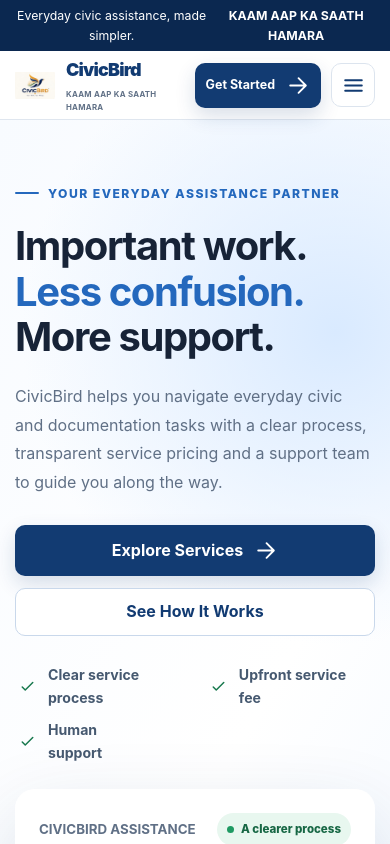
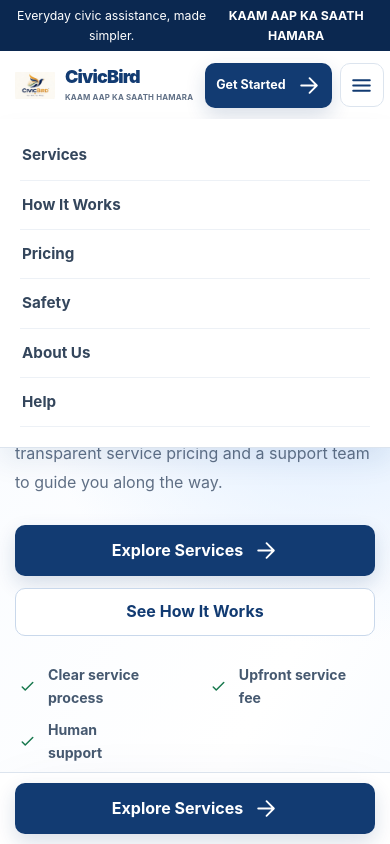
Before and after one commit to civicbird-india/civicbird-website, a plain HTML site: page index.html in a window 390 px wide. Both pictures are taken after a click on the button "Open navigation menu". Shown: the top 844 px of the page. Drawn offline with Linux system fonts and the light colour scheme.

Commit message:
Add files via upload

```diff
--- a/index.html
+++ b/index.html
@@ -80,6 +80,7 @@
     .hero h1 span { color: var(--blue); }
     .hero-copy > p { max-width: 610px; font-size: 1.12rem; line-height: 1.8; margin-bottom: 28px; }
     .hero-actions { display: flex; flex-wrap: wrap; gap: 12px; margin-bottom: 28px; }
+    .hero-actions, .hero-actions .btn { position: relative; z-index: 2; pointer-events: auto; touch-action: manipulation; }
     .hero-proof { display: flex; flex-wrap: wrap; gap: 18px; color: #465970; font-size: .88rem; font-weight: 650; }
     .proof-item { display: inline-flex; align-items: center; gap: 8px; }
     .proof-item .icon { width: 18px; height: 18px; color: var(--green); }
@@ -249,6 +250,8 @@
       .footer-brand { grid-column: 1 / -1; }
       .mobile-sticky { display: flex; position: fixed; bottom: 0; left: 0; right: 0; z-index: 45; padding: 10px 15px calc(10px + env(safe-area-inset-bottom)); background: rgba(255,255,255,.96); backdrop-filter: blur(12px); border-top: 1px solid var(--line); }
       .mobile-sticky .btn { width: 100%; }
+      .mobile-sticky { pointer-events: none; }
+      .mobile-sticky .btn { pointer-events: auto; }
       .site-footer { padding-bottom: 95px; }
     }
     @media (max-width: 430px) {
@@ -267,58 +270,194 @@
       *, *::before, *::after { transition-duration: .01ms !important; animation-duration: .01ms !important; }
     }
 
-/* CivicBird responsive header refinements */
-@media (min-width: 901px) {
-  .nav-wrap { gap: 22px; }
-  .brand { min-width: 0; flex: 0 0 auto; }
-  .brand img { width: 46px; height: 46px; min-width: 46px; }
-  .nav-links { flex: 1 1 auto; justify-content: center; flex-wrap: nowrap; gap: clamp(10px, 1.4vw, 20px); min-width: 0; }
-  .nav-links a { flex: 0 0 auto; white-space: nowrap; font-size: .86rem; }
-  .nav-actions { flex: 0 0 auto; gap: 8px; }
-  .nav-actions .btn { white-space: nowrap; padding: 10px 14px; font-size: .86rem; }
+/* CivicBird: clean, responsive header */
+.site-header {
+  position: sticky;
+  top: 0;
+  z-index: 50;
+  background: rgba(255,255,255,.97);
+  backdrop-filter: blur(14px);
+  border-bottom: 1px solid var(--line);
 }
-@media (max-width: 1100px) and (min-width: 901px) {
-  .nav-wrap { gap: 12px; }
-  .brand-tag { font-size: .53rem; }
-  .nav-links { gap: 10px; }
-  .nav-links a { font-size: .78rem; }
-  .nav-actions .btn { padding: 9px 10px; font-size: .8rem; }
+
+.nav-wrap {
+  min-height: 78px;
+  display: flex;
+  align-items: center;
+  justify-content: space-between;
+  gap: 22px;
 }
+
+.brand {
+  display: inline-flex;
+  align-items: center;
+  gap: 10px;
+  flex: 0 0 auto;
+  min-width: 0;
+}
+
+.brand img {
+  width: 46px;
+  height: 46px;
+  min-width: 46px;
+  object-fit: contain;
+}
+
+.brand-copy {
+  display: flex;
+  flex-direction: column;
+  min-width: 0;
+}
+
+.brand-name {
+  font-size: 1.3rem;
+  font-weight: 900;
+  letter-spacing: -.045em;
+  line-height: 1.1;
+  color: var(--navy);
+}
+
+.brand-tag {
+  display: block;
+  margin-top: 5px;
+  font-size: .59rem;
+  font-weight: 750;
+  letter-spacing: .025em;
+  white-space: nowrap;
+  color: var(--muted);
+}
+
+.nav-links {
+  display: flex;
+  flex: 1 1 auto;
+  align-items: center;
+  justify-content: center;
+  flex-wrap: nowrap;
+  gap: clamp(10px, 1.4vw, 20px);
+  min-width: 0;
+}
+
+.nav-links a {
+  flex: 0 0 auto;
+  white-space: nowrap;
+  font-size: .86rem;
+  font-weight: 700;
+  color: #34465c;
+}
+
+.nav-links a:hover {
+  color: var(--blue);
+}
+
+.nav-actions {
+  display: flex;
+  align-items: center;
+  flex: 0 0 auto;
+  gap: 8px;
+}
+
+.nav-actions .btn {
+  white-space: nowrap;
+  min-height: 44px;
+  padding: 10px 14px;
+  font-size: .86rem;
+}
+
+.menu-toggle {
+  display: none;
+  width: 44px;
+  height: 44px;
+  border: 1px solid var(--line);
+  background: white;
+  border-radius: 10px;
+  color: var(--navy);
+}
+
+@media (max-width: 1100px) {
+  .nav-wrap {
+    gap: 12px;
+  }
+
+  .brand-tag {
+    font-size: .53rem;
+  }
+
+  .nav-links {
+    gap: 10px;
+  }
+
+  .nav-links a {
+    font-size: .78rem;
+  }
+
+  .nav-actions .btn {
+    padding: 9px 10px;
+    font-size: .8rem;
+  }
+}
+
 @media (max-width: 900px) {
-  .nav-wrap { position: relative; min-height: 68px; gap: 10px; }
-  .menu-toggle { display: grid; place-items: center; flex: 0 0 44px; }
+  .nav-wrap {
+    min-height: 68px;
+  }
+
+  .menu-toggle {
+    display: grid;
+    place-items: center;
+  }
+
   .nav-links {
     display: none;
     position: absolute;
     top: 100%;
-    left: -15px;
-    right: -15px;
-    z-index: 60;
-    max-height: calc(100vh - 140px);
-    overflow-y: auto;
+    left: 0;
+    right: 0;
     padding: 12px 20px 20px;
-    background: #fff;
+    background: white;
     border-bottom: 1px solid var(--line);
-    box-shadow: 0 15px 25px rgba(18,59,114,.12);
+    box-shadow: 0 15px 25px rgba(18,59,114,.08);
     align-items: stretch;
     gap: 0;
   }
-  .nav-links.open { display: flex; flex-direction: column; }
-  .nav-links a { display: block; padding: 12px 2px; border-bottom: 1px solid #edf1f6; font-size: .95rem; white-space: normal; }
-  .nav-actions .btn-outline { display: none; }
-  .nav-actions .btn-primary { min-height: 42px; padding: 10px 12px; font-size: .82rem; white-space: nowrap; }
+
+  .nav-links.open {
+    display: flex;
+    flex-direction: column;
+  }
+
+  .nav-links a {
+    padding: 12px 2px;
+    border-bottom: 1px solid #edf1f6;
+    font-size: .95rem;
+  }
+
+  .nav-actions .btn-outline {
+    display: none;
+  }
 }
+
 @media (max-width: 430px) {
-  .brand img { width: 40px; height: 40px; min-width: 40px; }
-  .brand-name { font-size: 1.12rem; }
-  .brand-tag { font-size: .49rem; }
-  .nav-actions .btn-primary { min-height: 40px; padding: 9px 10px; font-size: .78rem; }
+  .brand img {
+    width: 40px;
+    height: 40px;
+    min-width: 40px;
+  }
+
+  .brand-name {
+    font-size: 1.12rem;
+  }
+
+  .brand-tag {
+    font-size: .49rem;
+  }
+
+  .nav-actions .btn-primary {
+    min-height: 40px;
+    padding: 9px 10px;
+    font-size: .78rem;
+  }
 }
-/* Avoid a second fixed CTA covering the homepage hero buttons on mobile. */
-@media (max-width: 760px) {
-  .mobile-sticky { display: none !important; }
-  .site-footer { padding-bottom: 22px; }
-}
+
 </style>
 <style>.civicbird-audit-footer{display:flex;flex-wrap:wrap;gap:10px 18px;margin:18px 0;padding-top:12px;border-top:1px solid rgba(130,150,175,.35)}.civicbird-audit-footer a{font-size:13px;text-decoration:none;color:inherit}.civicbird-audit-footer a:hover{text-decoration:underline}.civicbird-common-tagline{font-size:.68rem;font-weight:750;letter-spacing:.04em}.civicbird-upload-disabled{padding:12px 14px;border:1px solid #e7c77c;background:#fff8e8;color:#654b16;border-radius:9px;font-size:12px}</style>
 </head>
@@ -364,7 +503,7 @@
     </a>
 
     <nav class="nav-links" id="mainNav" aria-label="Main navigation">
-      <a href="services.html">Services</a>
+      <a href="/services.html">Services</a>
       <a href="how-it-works.html">How It Works</a>
       <a href="pricing.html">Pricing</a>
       <a href="safety.html">Safety</a>
@@ -374,7 +513,7 @@
 
     <div class="nav-actions">
       <a class="btn btn-outline" href="help.html">Contact</a>
-      <a class="btn btn-primary" href="services.html">
+      <a class="btn btn-primary" href="/services.html">
         Get Started
         <svg class="icon" aria-hidden="true">
           <use href="#i-arrow"/>
@@ -406,7 +545,7 @@
           <h1>Important work.<br><span>Less confusion.</span><br>More support.</h1>
           <p>CivicBird helps you navigate everyday civic and documentation tasks with a clear process, transparent service pricing and a support team to guide you along the way.</p>
           <div class="hero-actions">
-            <a class="btn btn-primary" href="services.html">Explore Services <svg class="icon" aria-hidden="true"><use href="#i-arrow"/></svg></a>
+            <a class="btn btn-primary" href="/services.html">Explore Services <svg class="icon" aria-hidden="true"><use href="#i-arrow"/></svg></a>
             <a class="btn btn-outline" href="how-it-works.html">See How It Works</a>
           </div>
           <div class="hero-proof">
@@ -459,37 +598,37 @@
             <div class="icon-box"><svg class="icon" aria-hidden="true"><use href="#i-file"/></svg></div>
             <h3>Documentation Assistance</h3>
             <p>Get help understanding forms, document checklists, application steps and where to submit your request.</p>
-            <a class="text-link service-select" href="services.html" data-service="Documentation assistance">Request assistance <svg class="icon" aria-hidden="true"><use href="#i-arrow"/></svg></a>
+            <a class="text-link service-select" href="/services.html" data-service="Documentation assistance">Request assistance <svg class="icon" aria-hidden="true"><use href="#i-arrow"/></svg></a>
           </article>
           <article class="service-card">
             <div class="icon-box"><svg class="icon" aria-hidden="true"><use href="#i-landmark"/></svg></div>
             <h3>Civic & Public Services</h3>
             <p>Get guidance for selected civic tasks, public-service applications and administrative processes.</p>
-            <a class="text-link service-select" href="services.html" data-service="Civic and public services">Request assistance <svg class="icon" aria-hidden="true"><use href="#i-arrow"/></svg></a>
+            <a class="text-link service-select" href="/services.html" data-service="Civic and public services">Request assistance <svg class="icon" aria-hidden="true"><use href="#i-arrow"/></svg></a>
           </article>
           <article class="service-card">
             <div class="icon-box"><svg class="icon" aria-hidden="true"><use href="#i-location"/></svg></div>
             <h3>Local Task Assistance</h3>
             <p>Describe the work, where it needs to happen and the destination or office involved so the request can be reviewed.</p>
-            <a class="text-link service-select" href="services.html" data-service="Local task assistance">Request assistance <svg class="icon" aria-hidden="true"><use href="#i-arrow"/></svg></a>
+            <a class="text-link service-select" href="/services.html" data-service="Local task assistance">Request assistance <svg class="icon" aria-hidden="true"><use href="#i-arrow"/></svg></a>
           </article>
           <article class="service-card">
             <div class="icon-box"><svg class="icon" aria-hidden="true"><use href="#i-clipboard"/></svg></div>
             <h3>Form & Application Guidance</h3>
             <p>Understand the information typically requested on a form and identify the next step before you apply.</p>
-            <a class="text-link service-select" href="services.html" data-service="Form and application guidance">Request assistance <svg class="icon" aria-hidden="true"><use href="#i-arrow"/></svg></a>
+            <a class="text-link service-select" href="/services.html" data-service="Form and application guidance">Request assistance <svg class="icon" aria-hidden="true"><use href="#i-arrow"/></svg></a>
           </article>
           <article class="service-card">
             <div class="icon-box"><svg class="icon" aria-hidden="true"><use href="#i-users"/></svg></div>
             <h3>Assistance from a Bird</h3>
             <p>Send the details of your task and preferred location. Availability and scope will need to be confirmed before work begins.</p>
-            <a class="text-link service-select" href="services.html" data-service="Assistance from a Bird">Request assistance <svg class="icon" aria-hidden="true"><use href="#i-arrow"/></svg></a>
+            <a class="text-link service-select" href="/services.html" data-service="Assistance from a Bird">Request assistance <svg class="icon" aria-hidden="true"><use href="#i-arrow"/></svg></a>
           </article>
           <article class="service-card">
             <div class="icon-box"><svg class="icon" aria-hidden="true"><use href="#i-message"/></svg></div>
             <h3>Not Sure Where to Start?</h3>
             <p>Tell us what you are trying to complete. We can help you identify the right service category or next question.</p>
-            <a class="text-link service-select" href="services.html" data-service="Help me choose a service">Get guidance <svg class="icon" aria-hidden="true"><use href="#i-arrow"/></svg></a>
+            <a class="text-link service-select" href="/services.html" data-service="Help me choose a service">Get guidance <svg class="icon" aria-hidden="true"><use href="#i-arrow"/></svg></a>
           </article>
         </div>
         <div class="service-note"><svg class="icon" aria-hidden="true"><use href="#i-shield"/></svg><p><strong>Important:</strong> CivicBird provides assistance and process guidance. Government decisions, eligibility, official charges and approval timelines remain with the relevant authority. We do not promise or guarantee approvals.</p></div>
@@ -531,7 +670,7 @@
               <li><svg class="icon" aria-hidden="true"><use href="#i-check"/></svg><span><strong>Total service fee including GST: ₹354</strong></span></li>
               <li><svg class="icon" aria-hidden="true"><use href="#i-check"/></svg><span>Any official department fees are separate unless expressly stated otherwise.</span></li>
             </ul>
-            <a class="btn btn-white btn-block" href="services.html">Ask About a Service <svg class="icon" aria-hidden="true"><use href="#i-arrow"/></svg></a>
+            <a class="btn btn-white btn-block" href="/services.html">Ask About a Service <svg class="icon" aria-hidden="true"><use href="#i-arrow"/></svg></a>
             <p class="price-fineprint">The final amount and scope must be confirmed before a service is accepted.</p>
           </article>
           <article class="price-card">
@@ -678,7 +817,7 @@
           </a>
           <p>Everyday civic and documentation assistance, designed around clear communication, transparent service expectations and responsible support.</p>
         </div>
-        <div><div class="footer-title">Explore</div><div class="footer-links"><a href="services.html">Services</a><a href="how-it-works.html">How It Works</a><a href="pricing.html">Pricing</a><a href="safety.html">Safety</a></div></div>
+        <div><div class="footer-title">Explore</div><div class="footer-links"><a href="/services.html">Services</a><a href="how-it-works.html">How It Works</a><a href="pricing.html">Pricing</a><a href="safety.html">Safety</a></div></div>
         <div><div class="footer-title">CivicBird</div><div class="footer-links"><a href="about.html">About Us</a><a href="join-as-bird.html">Become a Bird</a><a href="#faq">FAQs</a><a href="#contact">Contact</a></div></div>
         <div><div class="footer-title">Get in touch</div><div class="footer-links"><a href="tel:+919065760751">+91 90657 60751</a><a href="mailto:civicbird7@gmail.com">civicbird7@gmail.com</a><a href="#contact">Send an enquiry</a></div></div>
       </div>
@@ -688,9 +827,9 @@
       </div>
       <p class="disclaimer">CivicBird is developing a clear, supported service for everyday civic and documentation tasks. This homepage does not itself verify applicants, process bookings, store user accounts, collect payments or submit applications to government departments. Service availability, terms, privacy policy, verification procedures and payment integrations must be implemented and published before public launch.</p>
     </div>
-  <nav class="civicbird-audit-footer" aria-label="Website links"><a href="index.html">Home</a><a href="services.html">Services</a><a href="how-it-works.html">How It Works</a><a href="pricing.html">Pricing</a><a href="safety.html">Safety</a><a href="about.html">About Us</a><a href="help.html">Help</a><a href="join-as-bird.html">Join as a Bird</a><a href="login.html">Login</a><a href="signup.html">Sign Up</a><a href="forgot-password.html">Forgot Password</a><a href="privacy.html">Privacy Policy</a><a href="terms.html">Terms</a><a href="index.html#contact">Contact</a></nav></footer>
+  <nav class="civicbird-audit-footer" aria-label="Website links"><a href="index.html">Home</a><a href="/services.html">Services</a><a href="how-it-works.html">How It Works</a><a href="pricing.html">Pricing</a><a href="safety.html">Safety</a><a href="about.html">About Us</a><a href="help.html">Help</a><a href="join-as-bird.html">Join as a Bird</a><a href="login.html">Login</a><a href="signup.html">Sign Up</a><a href="forgot-password.html">Forgot Password</a><a href="privacy.html">Privacy Policy</a><a href="terms.html">Terms</a><a href="index.html#contact">Contact</a></nav></footer>
 
-  <div class="mobile-sticky"><a class="btn btn-primary" href="services.html">Explore Services <svg class="icon" aria-hidden="true"><use href="#i-arrow"/></svg></a></div>
+  <div class="mobile-sticky"><a class="btn btn-primary" href="/services.html">Explore Services <svg class="icon" aria-hidden="true"><use href="#i-arrow"/></svg></a></div>
 
   <script>
     (function () {
@@ -712,7 +851,7 @@
         });
       }
 
-      const currentYear = document.getElementById("currentYear");\n      if (currentYear) currentYear.textContent = new Date().getFullYear();
+      document.getElementById("currentYear").textContent = new Date().getFullYear();
 
       document.querySelectorAll("[data-prefill]").forEach(function (link) {
         link.addEventListener("click", function () {
```
